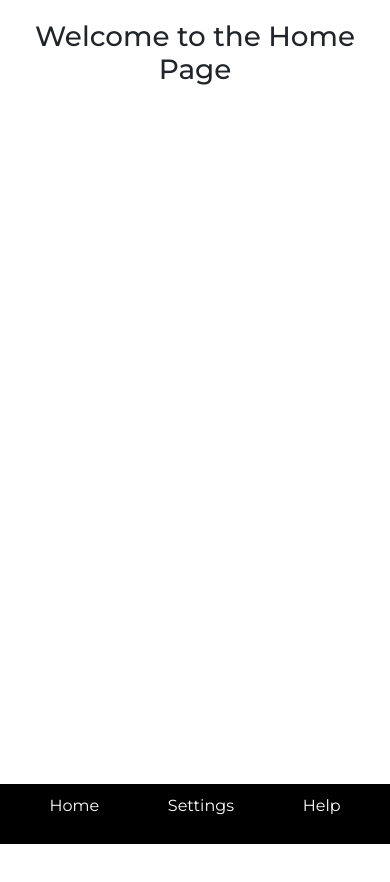
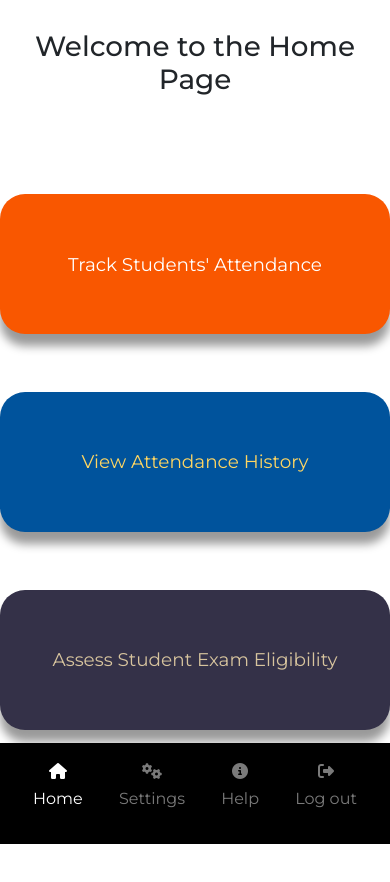
Before and after one commit to Leovihildo/Final-Year-Project, a plain HTML site: page main.html in a window 390 px wide. Before the commit the page ends 844 px from the top, so only its background shows below. Drawn offline with nearby package versions, Linux system fonts and the light colour scheme; some packages are replaced by stand-ins of ours; a script that the page names is missing.

Commit message:
New update

```diff
--- a/css/satsui.css
+++ b/css/satsui.css
@@ -29,6 +29,7 @@
 }
 body{
     font-family: "Montserrat", sans-serif;
+    max-height: 100svh;
 }
 /* Reusable Classes */
 
@@ -170,20 +171,79 @@ input{
     list-style-type: none;
     font-size: var(--small-fonts);
     margin-bottom: 20px;
-    padding: 10px;
+    padding: 30px 40px;
+    border-top-left-radius: 25px;
+    border-bottom-left-radius: 25px;
 }
 .side-menu ul>li>a{
     text-decoration: none;
     color: #fff;
+    display: flex;
+    align-items: center;
+}
+/* .features-container{
+    width: 82% !important;
+    margin-left: 18%;
+    background-color: aqua;
+} */
+.features{
+    align-items: center;
+    justify-content: center;
+    gap: 2rem;
+}
+.features div{
+    display: flex;
+    align-items: center;
+    justify-content: center;
+    height: 200px;
+    margin-bottom: 10px;
+    border-radius: 25px;
+}
+/* .features div:nth-child(odd){
+    background-color: red;
+}
+.features div:nth-child(even){
+    background-color: #000;
+} */
+.features a{
+    /* margin-top: 100px; */
+    font-size: calc(var(--small-fonts) - 4px );
+    cursor: default;
+    text-decoration: none;
+    color: #fff;
+}
+.features a div{
+    box-shadow: 0 12px 10px 0 rgba(0, 0, 0, 0.4);
+}
+.features a.attendance-feature div{
+    background-color: #f95700;
+    color: #ffffff;
+}
+.features a.history-feature  div{
+    background-color: #00539c;
+    color: #ffd662;
+}
+.features a.assessment-feature  div{
+    background-color: #343148;
+    color: #d7c49e;
+}
 
+/* RESPONSIVESNESS */
+@media only screen and (width <= 768px){
+    .features.row{
+        display: block;
+    }
+    .features a{
+        width: 100%;
+    }
 }
 /* For Bigger screens */
-@media (width > 540px){
+@media (width > 1024px){
     .side-bar{
         position: absolute;
         top: 0;
         left: 0;
-        height: 100%;
+        min-height: 100%;
         width: 18%;
         background-color: #000;
     }
@@ -193,6 +253,99 @@ input{
         flex-direction: column;
         align-items: flex-end;
         justify-content: right;
+    }
+    .side-menu ul>li.active{
+        background-image: var(--login-colour);
+        background-size: cover;
+        background-repeat: no-repeat;
+    }
+    .side-menu ul>li:not(.active, .side-menu ul>li:nth-child(4)):hover{
+        background-color: rgba(44, 43, 43, 0.6);
+    }
+    .side-menu ul>li>a{
+       justify-content: space-evenly;
+    }
+    #submit-btn.btn.btn-log-out i{
+        margin-right: 10px;
+    }
+    .btn.btn-log-out{
+        background-image: var(--logout-colour);
+        background-size: cover;
+        background-repeat: no-repeat;
+        padding: 10px 20px;
+    }
+    .btn-log-out:hover{
+        background-image: var(--logout-colour);
+        transform: scale(1.03);
+    }
+    .features-container{
+        height: 100%;
+        margin-left: 22%;
+        margin-top: 10rem;
+    }
+    .features div:hover{
+        transform: scale(1.03);
+    }
+}
+@media (width <= 1024px) {
+    /* HOME PAGE */
+    .home-message{
+        width: 100%;
+        margin-left: 0;
+        margin-bottom: 60px;
+        text-align: center;
+    }
+    .home-message>h1{
+        padding: 10px 30px;
+    }
+    .features-container{
+        height: 100svh;
+        margin-bottom: 100%;
+    }
+    .features div{
+        height: 140px;
+       margin-bottom: 30px;
+    }
+    .side-bar{
+        position: fixed;
+        bottom: 0;
+        left: 0;
+        height: fit-content;
+        width: 100%;
+        padding: 10px 15px;
+        margin-top: 100svh;
+        background-color: #000;
+    }
+    .side-menu>ul{
+        /* margin-top: 150px; */
+        display: flex;
+        /* flex-direction: row; */
+        align-items: center;
+        width: inherit;
+        justify-content: space-around;
+        padding-left: 0 !important;
+    }
+    .side-bar h3{
+        display: none;
+    }
+    #submit-btn.btn.btn-log-out{
+        margin-top: 0;
+    }
+    .side-menu ul>li>a{
+        flex-direction: column;
+        gap: .2rem;
+        justify-content: space-evenly;
+        color: #7a7a7a;
+    }
+    .side-menu ul>li.active a{
+        color: #fff;
+    }
+    .side-menu ul>li, #submit-btn.btn.btn-log-out{
+        font-size: var(--tiny-fonts);
+        margin-bottom: 0;
+        /* margin-left: -10px; */
+        padding: 7px 5px;
+        border-radius: 0px;
     }
 }
 /* For smaller screens */
@@ -231,36 +384,4 @@ input{
         width: 100%;
         margin: 20px auto;
     }
-    /* HOME PAGE */
-    .home-message{
-        width: 100%;
-        margin-left: 0;
-    }
-    .side-bar{
-        position: fixed;
-        bottom: 0;
-        left: 0;
-        height: fit-content;
-        width: 100%;
-        padding: 10px 15px;
-        background-color: #000;
-    }
-    .side-menu>ul{
-        /* margin-top: 150px; */
-        display: flex;
-        /* flex-direction: row; */
-        align-items: center;
-        width: inherit;
-        justify-content: space-around;
-        padding-left: 0 !important;
-    }
-    .side-bar h3{
-        display: none;
-    }
-    .side-menu ul>li{
-        font-size: var(--tiny-fonts);
-        margin-bottom: 0;
-        /* margin-left: -10px; */
-        padding: 0px 5px;
-    }
 }
--- a/main.html
+++ b/main.html
@@ -29,22 +29,44 @@
         <h3>SATS-UI</h3>
         <div class="side-menu">
             <ul>
-                <li><a href="">
-                    Home
+                <li class="active"><a href="">
+                    <div><i class="fa-solid fa-house"></i></div>
+                    <div>Home</div>
                 </a></li>
                 <li><a href="">
-                    Settings
+                    <div><i class="fa-solid fa-gears"></i></div>
+                    <div>Settings</div>
                 </a></li>
                 <li><a href="">
-                    Help
+                    <div><i class="fa-solid fa-circle-info"></i></div>
+                    <div>Help</div>
+                </a></li>
+                <li><a href="">
+                    <div><i class="fa-solid fa-right-from-bracket d-xl-none d-xxl-none"></i></div>
+                    <div class="d-xl-none d-xxl-none log-out">Log out</div>
+                   <button class="btn btn-log-out d-none d-lg-none d-xl-block d-xxl-block" id="submit-btn"><i class="fa-solid fa-right-from-bracket"></i><span>Log out</span></button>
                 </a></li>
             </ul>
         </div>
     </div>
-    <div class="features row">
-        <div class="attendance-feature col-sm-12 col-md-6"></div>
-        <div class="history-feature col-sm-12 col-md-6"></div>
-        <div class="assessment-feature col-sm-12 col-md-6"></div>
+    <div class="features-container container text-center">
+        <div class="features row">
+            <a href="" class="attendance-feature col-6 col-md-4">
+                <div>
+                    Track Students' Attendance
+                </div>
+            </a>
+            <a href="" class="history-feature col-6 col-md-4">
+                <div>
+                    View Attendance History
+                </div>
+            </a>
+            <a href="" class="assessment-feature col-12 col-md-8">
+                <div>
+                    Assess Student Exam Eligibility
+                </div>
+            </a>
+        </div>
     </div>
 
 
```
